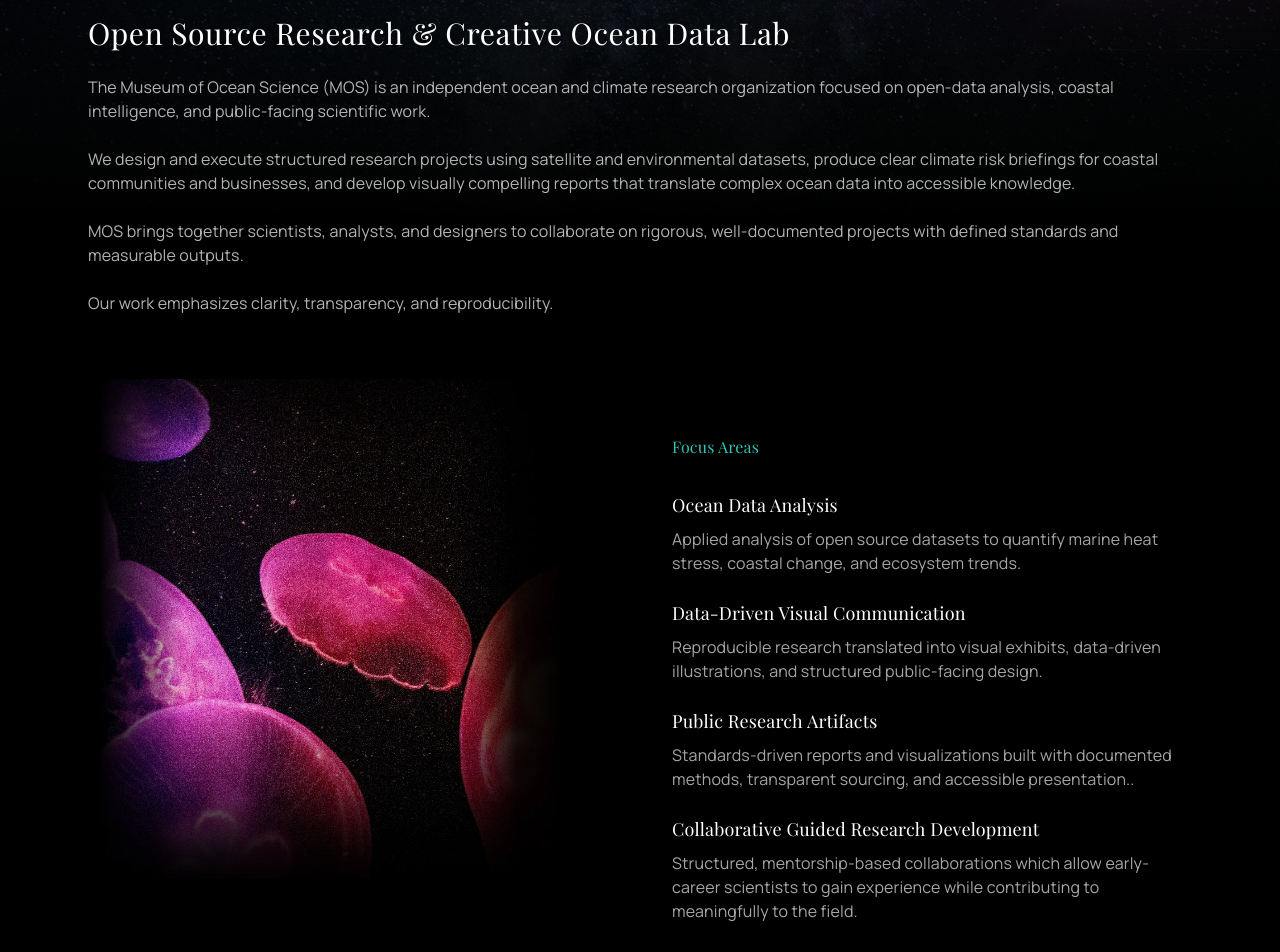
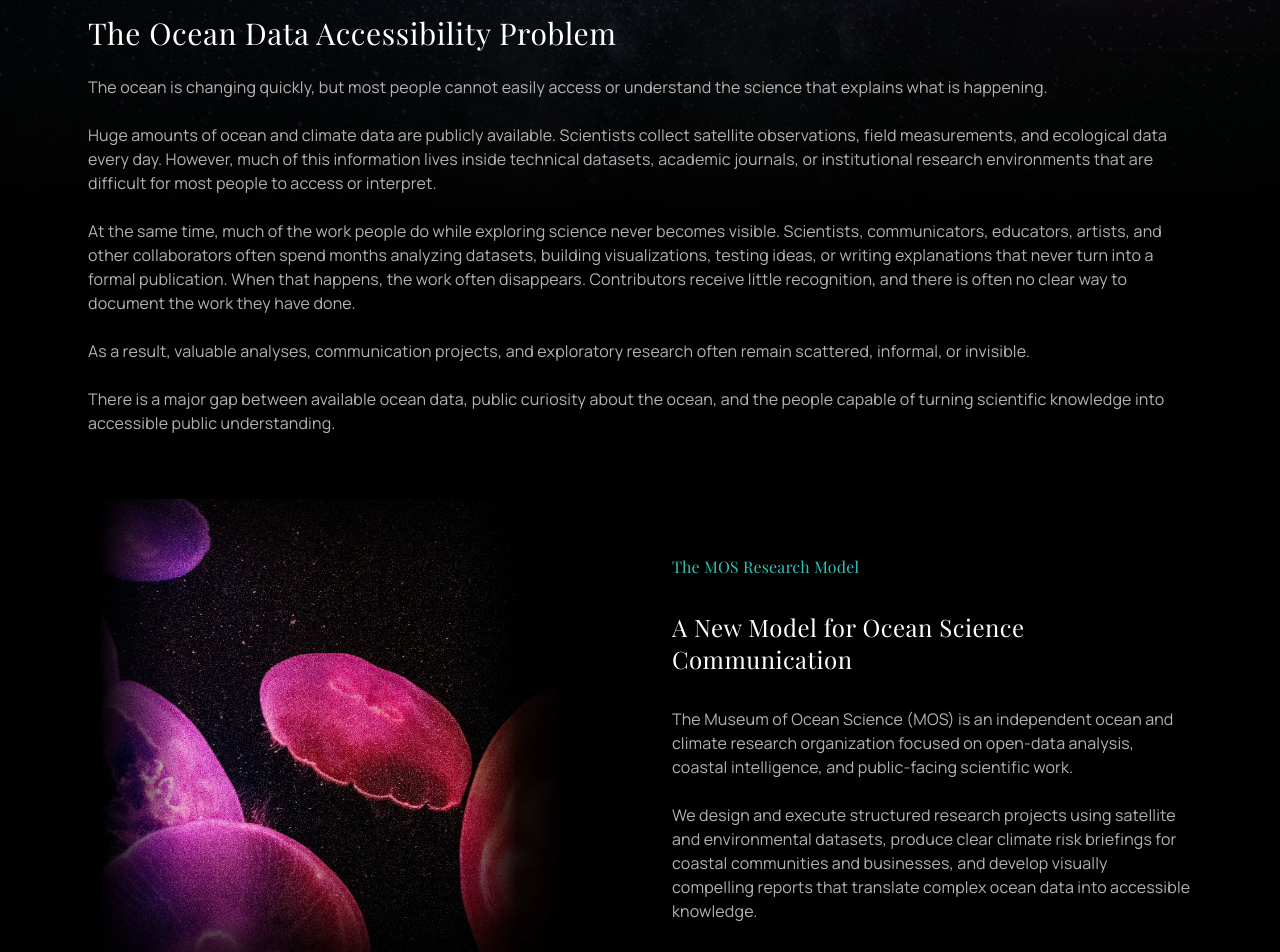
Before and after one commit to The-Museum-of-Ocean-Science/Website, a Next.js app: page / in a window 1280 px wide. Shown: the part 940-1892 px from the top of the page. Built offline with nearby package versions, Linux system fonts and the light colour scheme; a web font is replaced by a local one.

Commit message:
Update homepage research model section copy

```diff
--- a/src/app/page.tsx
+++ b/src/app/page.tsx
@@ -116,24 +116,34 @@ export default function HomePage() {
               >
                 About MOS
               </p>
-              <h2 className="text-3xl text-white">Open Source Research & Creative Ocean Data Lab</h2>
+              <h2 className="text-3xl text-white">The Ocean Data Accessibility Problem</h2>
               <p className="text-white/70">
-                The Museum of Ocean Science (MOS) is an independent ocean and climate research
-                organization focused on open-data analysis, coastal intelligence, and public-facing
-                scientific work.
+                The ocean is changing quickly, but most people cannot easily access or understand
+                the science that explains what is happening.
               </p>
               <p className="text-white/70">
-                We design and execute structured research projects using satellite and
-                environmental datasets, produce clear climate risk briefings for coastal
-                communities and businesses, and develop visually compelling reports that translate
-                complex ocean data into accessible knowledge.
+                Huge amounts of ocean and climate data are publicly available. Scientists collect
+                satellite observations, field measurements, and ecological data every day. However,
+                much of this information lives inside technical datasets, academic journals, or
+                institutional research environments that are difficult for most people to access or
+                interpret.
               </p>
               <p className="text-white/70">
-                MOS brings together scientists, analysts, and designers to collaborate on
-                rigorous, well-documented projects with defined standards and measurable outputs.
+                At the same time, much of the work people do while exploring science never becomes
+                visible. Scientists, communicators, educators, artists, and other collaborators
+                often spend months analyzing datasets, building visualizations, testing ideas, or
+                writing explanations that never turn into a formal publication. When that happens,
+                the work often disappears. Contributors receive little recognition, and there is
+                often no clear way to document the work they have done.
               </p>
               <p className="text-white/70">
-                Our work emphasizes clarity, transparency, and reproducibility.
+                As a result, valuable analyses, communication projects, and exploratory research
+                often remain scattered, informal, or invisible.
+              </p>
+              <p className="text-white/70">
+                There is a major gap between available ocean data, public curiosity about the
+                ocean, and the people capable of turning scientific knowledge into accessible
+                public understanding.
               </p>
             </div>
             <div className="relative grid gap-10 md:grid-cols-[minmax(0,1fr)_minmax(0,520px)] md:items-start">
@@ -162,43 +172,29 @@ export default function HomePage() {
                   className="font-display text-base text-[color:var(--mos-seafoam)]"
                   style={{ fontFamily: "var(--font-display)" }}
                 >
-                  Focus Areas
+                  The MOS Research Model
                 </p>
+                <h3 className="text-2xl text-white">A New Model for Ocean Science Communication</h3>
                 <div className="space-y-6 text-white/70">
-                  <div>
-                    <p className="font-display text-lg text-white" style={{ fontFamily: "var(--font-display)" }}>
-                      Ocean Data Analysis
-                    </p>
-                    <p className="mt-2 text-base text-white/65">
-                      Applied analysis of open source datasets to quantify marine heat stress,
-                      coastal change, and ecosystem trends.
-                    </p>
-                  </div>
-                  <div>
-                    <p className="font-display text-lg text-white" style={{ fontFamily: "var(--font-display)" }}>
-                      Data-Driven Visual Communication
-                    </p>
-                    <p className="mt-2 text-base text-white/65">
-                      Reproducible research translated into visual exhibits, data-driven
-                      illustrations, and structured public-facing design.
-                    </p>
-                  </div>
-                  <div>
-                    <p className="font-display text-lg text-white" style={{ fontFamily: "var(--font-display)" }}>
-                      Public Research Artifacts
-                    </p>
-                    <p className="mt-2 text-base text-white/65">
-                      Standards-driven reports and visualizations built with documented methods, transparent sourcing, and accessible presentation..
-                    </p>
-                  </div>
-                  <div>
-                    <p className="font-display text-lg text-white" style={{ fontFamily: "var(--font-display)" }}>
-                      Collaborative Guided Research Development
-                    </p>
-                    <p className="mt-2 text-base text-white/65">
-                      Structured, mentorship-based collaborations which allow early-career scientists to gain experience while contributing to meaningfully to the field.
-                    </p>
-                  </div>
+                  <p>
+                    The Museum of Ocean Science (MOS) is an independent ocean and climate research
+                    organization focused on open-data analysis, coastal intelligence, and
+                    public-facing scientific work.
+                  </p>
+                  <p>
+                    We design and execute structured research projects using satellite and
+                    environmental datasets, produce clear climate risk briefings for coastal
+                    communities and businesses, and develop visually compelling reports that
+                    translate complex ocean data into accessible knowledge.
+                  </p>
+                  <p>
+                    MOS brings together scientists, analysts, and designers to collaborate on
+                    rigorous, well-documented projects with defined standards and measurable
+                    outputs.
+                  </p>
+                  <p>
+                    Our work emphasizes clarity, transparency, and reproducibility.
+                  </p>
                 </div>
               </div>
             </div>
```
